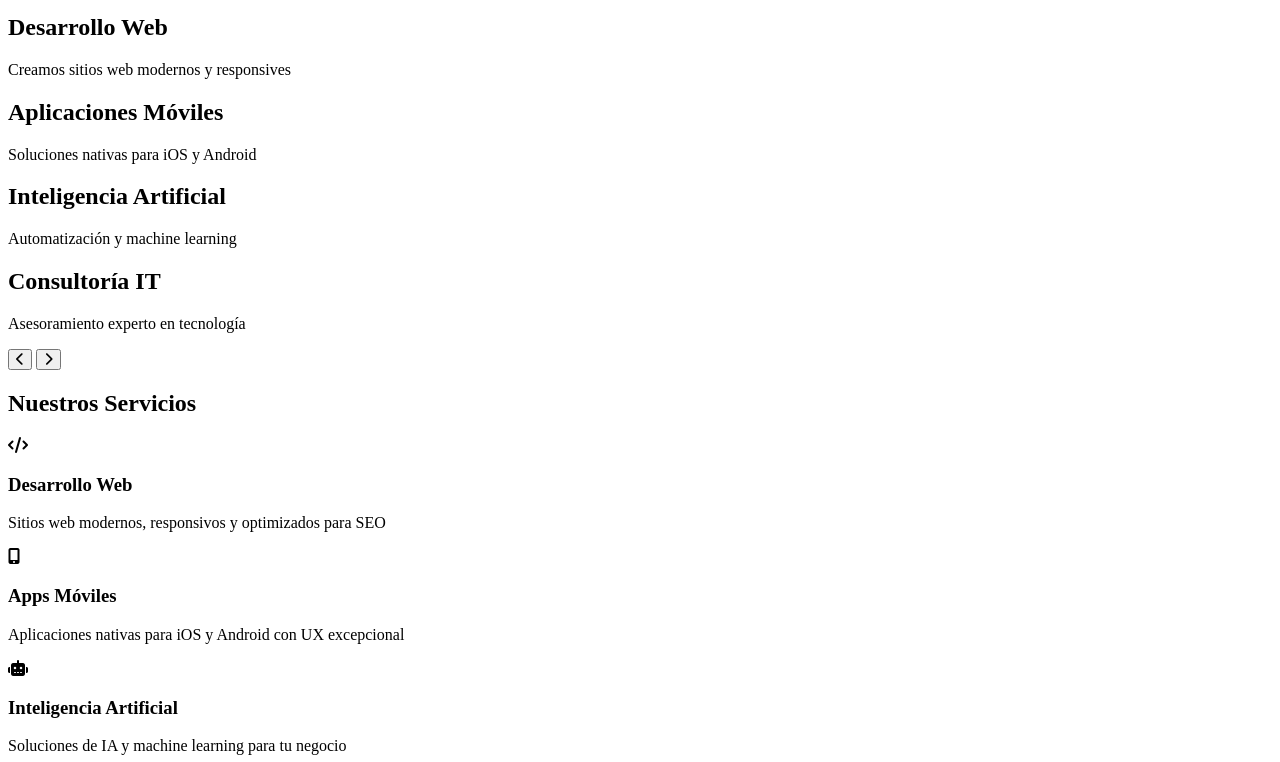
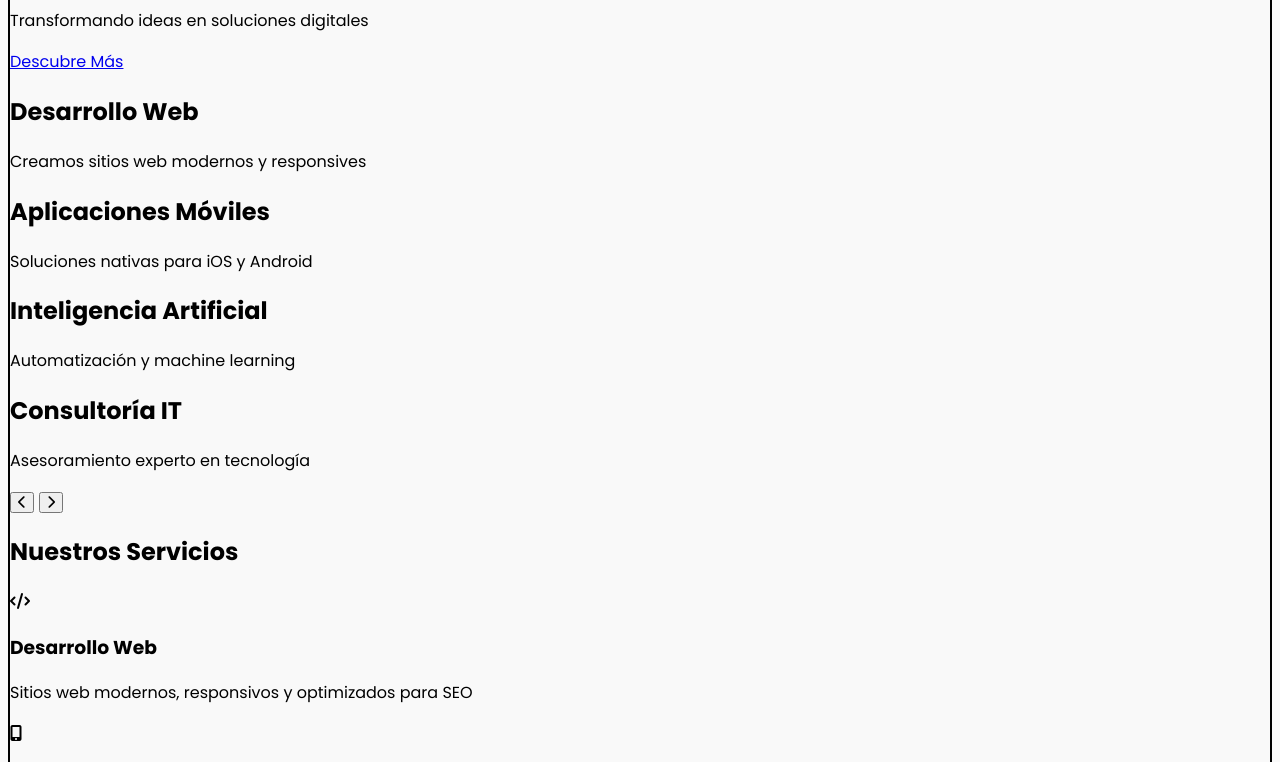
Before and after one commit to MiguelRamire/Pagina-Con-Rspack, a website: page public/index.html in a window 1280 px wide. Shown: the part 325-1087 px from the top of the page. Drawn offline with nearby package versions, Linux system fonts and the light colour scheme; files that its build step writes are made by us from their sources; files whose address does not match are found by name.

Commit message:
Third commit

```diff
--- a/public/index.html
+++ b/public/index.html
@@ -13,6 +13,12 @@
 
     <!-- Font Awesome para iconos -->
     <link rel="stylesheet" href="https://cdnjs.cloudflare.com/ajax/libs/font-awesome/6.4.0/css/all.min.css">
+
+    <!-- Estilos CSS -->
+    <link rel="stylesheet" href="styles.css">
+
+    <!-- Estilos SASS-->
+    <link rel="stylesheet" href="styles.scss">
 
 </head>
 <body>
```
Also changed, not shown: dist/index.html.
